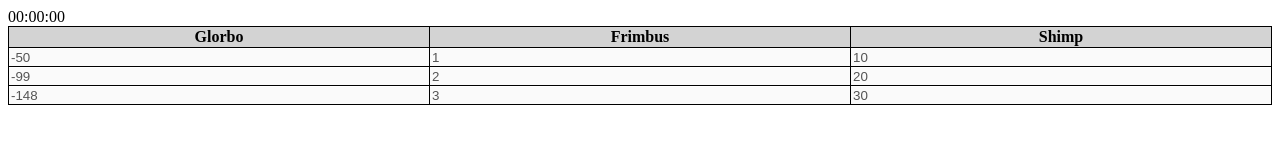
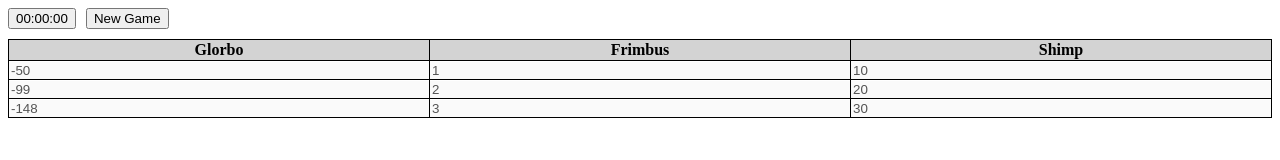
Before and after one commit to euanleith/SpreadsheetSimulator, a website: page index.html in a window 1280 px wide. Drawn offline with Linux system fonts and the light colour scheme.

Commit message:
add - board wrapper
- added class 'board' as a wrapper for all of the elements of the board; table, timer, and will include new game and any other things in the future

```diff
--- /dev/null
+++ b/Board.js
@@ -0,0 +1,27 @@
+class Board {
+    constructor(gameLength) {
+        this.table = new Table();
+        this.timer = new Timer(gameLength, () => this.onTimeout());
+        this.table.timer = this.timer; // todo better way?
+
+        // example setup
+        this.table.addColumn('Glorbo', [0, 1, 2], null, false); // todo maybe first row should always be incrementing down, and at harder levels it goes down faster
+        this.table.addColumn('Frimbus', [1, 2, 3], new EventFunction((value, mapInput) => {
+            mapInput.value *= value;
+        }, 0));
+        this.table.addColumn('Shimp', [10, 20, 30], new PeriodicFunction((value, mapInput) => {
+            mapInput.value -= value;
+        }, 0));
+    }
+
+    onTimeout() {
+        alert("Out of time!"); // todo don't do this
+
+        let cells = this.table.table.querySelectorAll('input');
+        cells.forEach(input => input.disabled = true);
+    }
+
+    start() {
+        this.timer.start();
+    }
+}
--- a/Table.js
+++ b/Table.js
@@ -1,15 +1,6 @@
 class Table {
     constructor() {
         this.table = document.getElementById('table');
-        this.timer = new Timer(5, () => this.onTimeout(this.table));
-        this.timer.start();
-    }
-
-    onTimeout(table) {
-        alert("Out of time!"); // todo don't do this
-
-        let cells = table.querySelectorAll('input');
-        cells.forEach(input => input.disabled = true);
     }
 
     addHeader(value) {
--- a/index.html
+++ b/index.html
@@ -6,7 +6,10 @@
     <title>Title</title>
 </head>
     <body>
-        <div id="timer"></div>
+        <div class="hgroup">
+            <button id="timer" style="pointer-events: none;"></button>
+            <button id="newGame">New Game</button>
+        </div>
         <table id="table"></table>
 
         <script src="Timer.js"></script>
@@ -14,6 +17,7 @@
         <script src="EventFunction.js"></script>
         <script src="PeriodicFunction.js"></script>
         <script src="Table.js"></script>
+        <script src="Board.js"></script>
         <script src="main.js"></script>
     </body>
 </html>
--- a/main.js
+++ b/main.js
@@ -1,11 +1,5 @@
-const table = new Table();
-table.addColumn('Glorbo', [0, 1, 2], null, false); // todo maybe first row should always be incrementing down, and at harder levels it goes down faster
-table.addColumn('Frimbus', [1, 2, 3], new EventFunction((value, mapInput) => {
-    mapInput.value *= value;
-}, 0));
-table.addColumn('Shimp', [10, 20, 30], new PeriodicFunction((value, mapInput) => {
-    mapInput.value -= value;
-}, 0));
+const board = new Board(5);
+board.start();
 
 // todo a simple scoring system for now could be a high value to reach, and a low value which causes a loss. maybe with a timer as well for score
 //  then can extend to pve/pvp
--- a/styles.css
+++ b/styles.css
@@ -24,4 +24,12 @@ th {
 table {
     width: 100%;
     border-collapse: collapse;
+    margin-top: 10px;
 }
+
+.hgroup {
+    display: flex;
+    flex-wrap: wrap;
+    justify-content: flex-start;
+    gap: 10px;
+}
```
